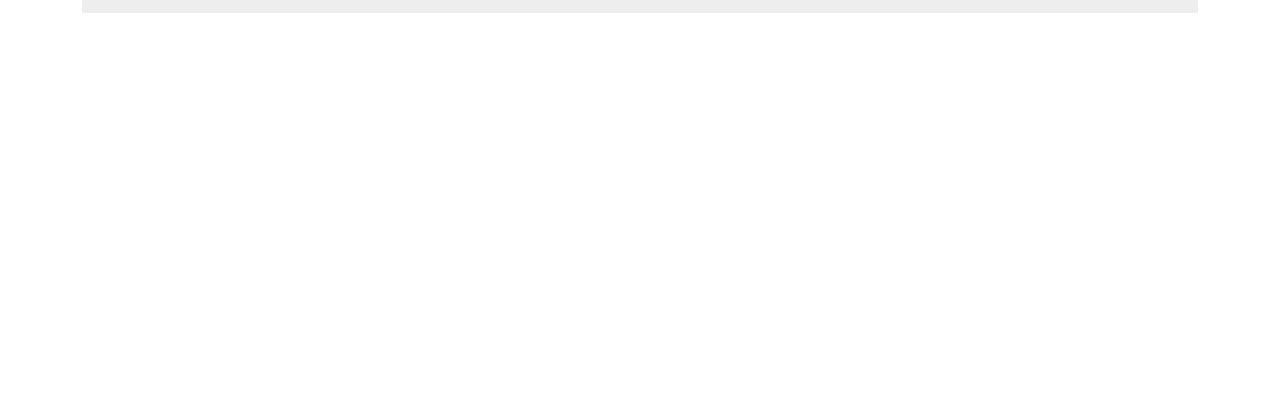
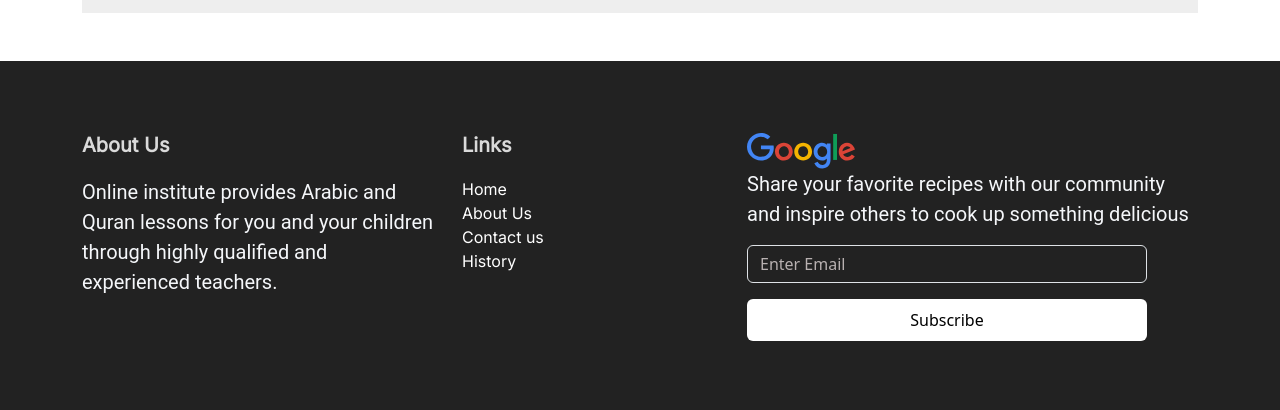
Before and after one commit to aalianawa/Quran_Website, a plain HTML site: page index.html in a window 1280 px wide. Shown: the part 3894-4304 px from the top of the page. Before the commit the page ends 3907 px from the top, so only its background shows below. Drawn offline with nearby package versions, Linux system fonts and the light colour scheme; a web font is replaced by a local one.

Commit message:
complete home page

```diff
--- a/CSS/style.css
+++ b/CSS/style.css
@@ -177,3 +177,38 @@
     color: #EFEFEF !important;
     font-family: 'Roboto', sans-serif !important;
 }
+.footer {
+    background-color: #222;
+    color: #DADADA !important;
+    /* padding: 40px 0; */
+}
+.footer h5 {
+    font-weight: bold;
+    margin-bottom: 20px;
+    font-family: 'Inter', sans-serif !important;
+}
+.footer p{
+    color: #F5F7FA !important;
+    font-size: 20px !important;
+    font-family: 'Roboto', sans-serif !important;
+}
+.footer li a{
+    font-family: 'Inter', sans-serif !important;
+}
+.footer li a:hover{
+    color: #01C608 !important;
+}
+.btn-lght{
+    width: 400px !important;
+    background-color: #FFFFFF !important;
+}
+.footer .input-group {
+    max-width: 400px;
+    color: #b8b1b1 !important;
+}
+.footer .form-control{
+    background: none !important;
+}
+.footer .form-control::placeholder{
+    color: #b8b1b1 !important;
+}
--- a/index.html
+++ b/index.html
@@ -259,7 +259,43 @@
     </div>
 
     <!-- FOOTER -->
+    <footer class="footer mt-5 py-5">
+        <div class="container">
+            <div class="row text-center mt-4 text-md-start">
+                <!-- About Us Column -->
+                <div class="col-md-4 mb-4">
+                    <h5>About Us</h5>
+                    <p>Online institute provides Arabic and Quran lessons for you and your children through highly
+                        qualified and experienced teachers.</p>
+                </div>
 
+                <!-- Links Column -->
+                <div class="col-md-3 mb-4">
+                    <h5>Links</h5>
+                    <ul class="list-unstyled">
+                        <li><a href="#" class="text-white text-decoration-none">Home</a></li>
+                        <li><a href="#" class="text-white text-decoration-none">About Us</a></li>
+                        <li><a href="#" class="text-white text-decoration-none">Contact us</a></li>
+                        <li><a href="#" class="text-white text-decoration-none">History</a></li>
+                    </ul>
+                </div>
+
+                <!-- Subscription Column -->
+                <div class="col-md-5 mb-4">
+                    <img src="Assets/Color Logo.svg"  class="justify-content-center">
+                    <p>
+                        Share your favorite recipes with our community and inspire others to cook up something delicious
+                    </p>
+                    <div class="input-group mb-3">
+                        <input type="email" class="form-control" placeholder="Enter Email" aria-label="Email">
+                    </div>
+                    <div class="d-grid gap-2 col-6 mt-2">
+                        <button class="btn px-5 py-2 rounded-2 text-black btn-lght" type="button">Subscribe</button>
+                    </div>
+                </div>
+            </div>
+        </div>
+    </footer>
 </body>
 
 </html>
```
Also changed, not shown: Assets/Color Logo.svg (added), Assets/Group 2259.svg (added). Lines whose indentation alone changed are shown as unchanged.
